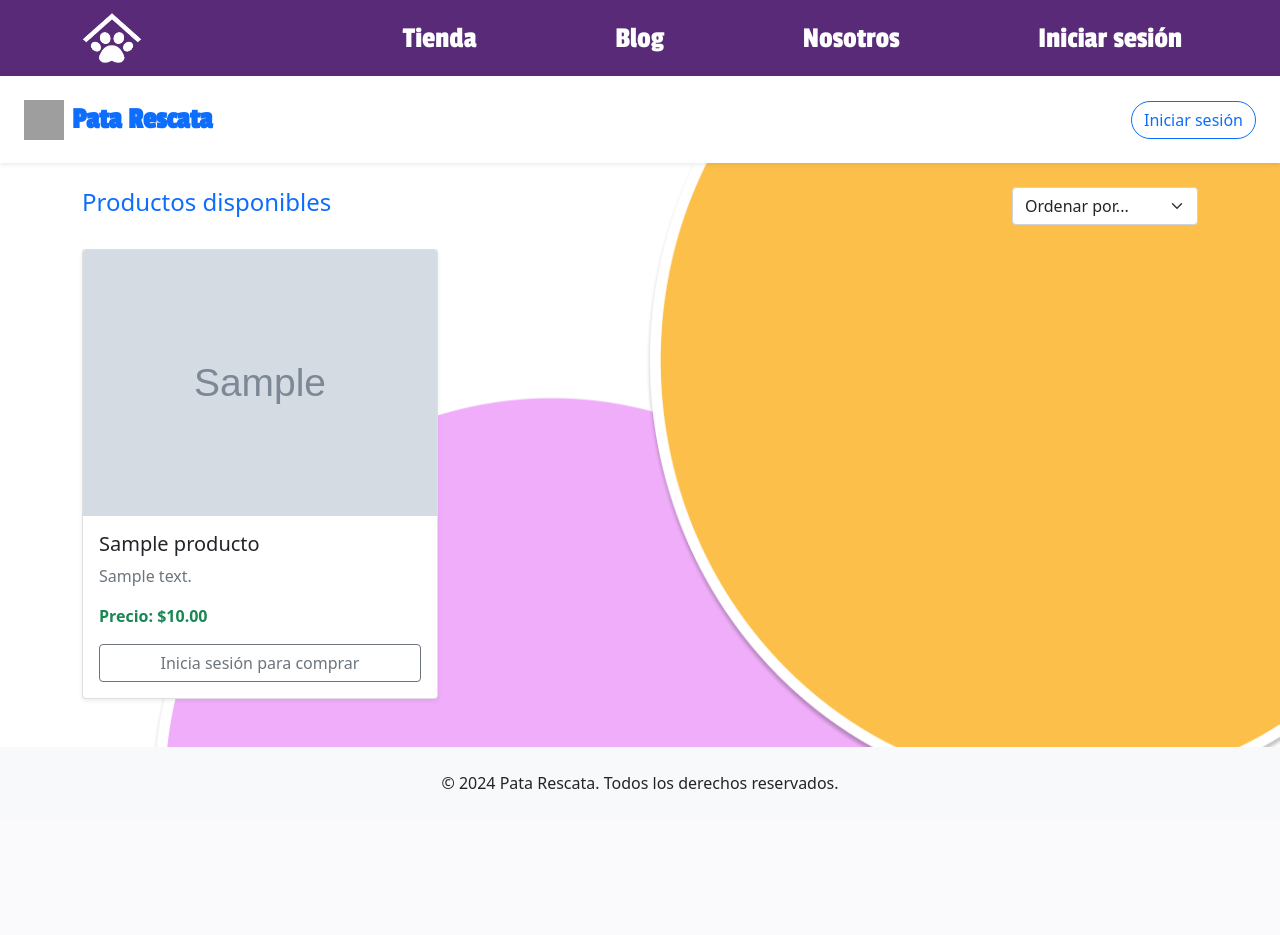
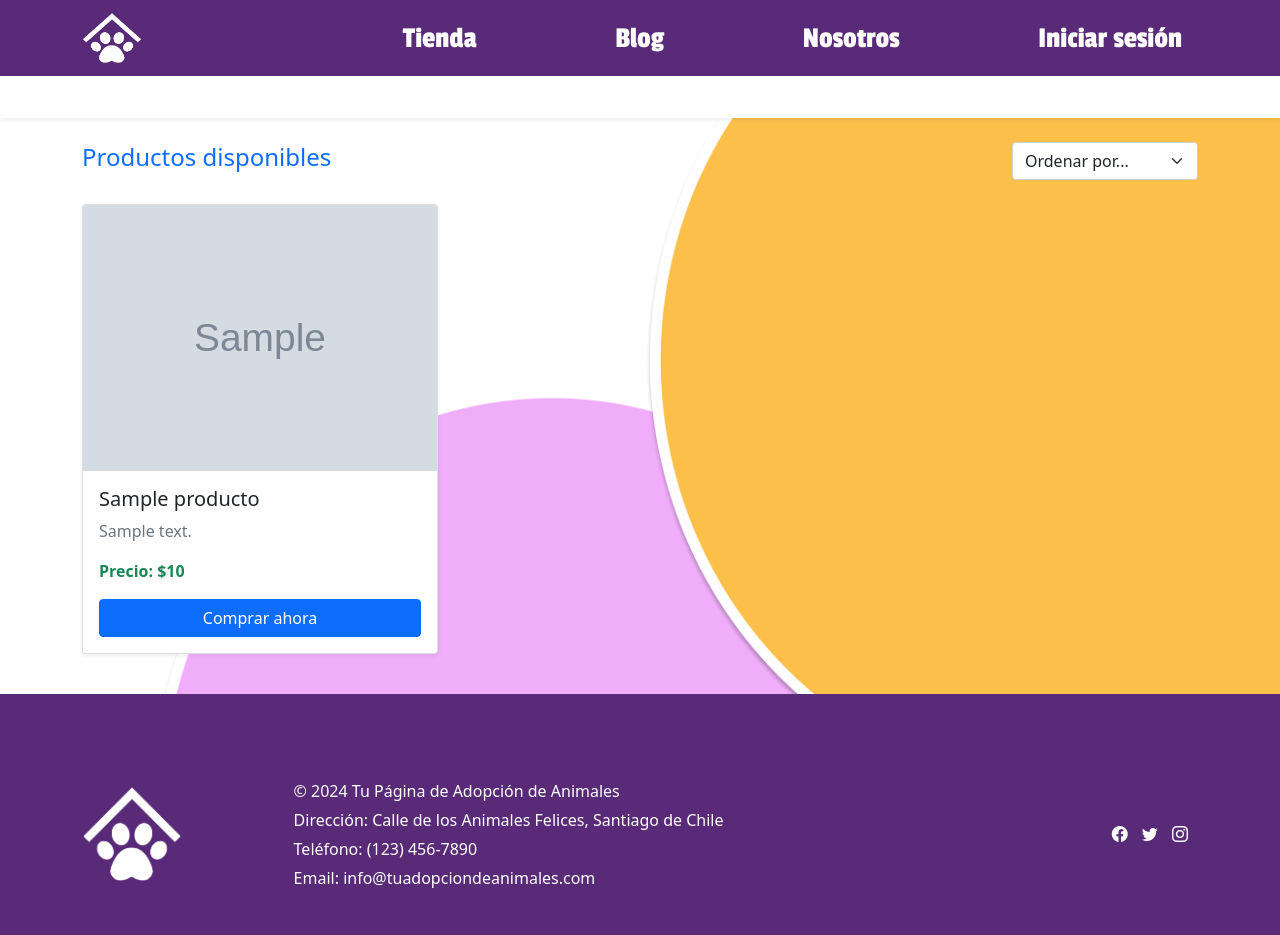
Before and after one commit to NashoWarner/PataRescata, a Django app: page /tienda/ in a window 1280 px wide. Before the commit the page ends 789 px from the top, so only its background shows below. Run offline with Django 4.2, Linux system fonts and the light colour scheme; tables that the repository leaves empty hold one stand-in row (values such as "Sample post"); grey boxes marked "Sample" are stand-in pictures; grey boxes are pictures that could not be loaded.

Commit message:
Tienda lista, tabla de productos, precios terminados

```diff
--- a/apppatarescata/models.py
+++ b/apppatarescata/models.py
@@ -101,6 +101,7 @@ class Producto(models.Model):
     descripcion = models.TextField()
     precio = models.DecimalField(max_digits=10, decimal_places=2)
     imagen = models.ImageField(upload_to='productos/')
+    enlace = models.URLField(max_length=500, blank=True, null=True)  # Campo para el enlace externo
 
     def __str__(self):
         return self.nombre
--- a/apppatarescata/views.py
+++ b/apppatarescata/views.py
@@ -11,6 +11,10 @@ from django.urls import reverse
 from django.contrib.sites.shortcuts import get_current_site
 from django.http import HttpResponse
 from .models import Producto
+from django.shortcuts import get_object_or_404
+from django.http import JsonResponse
+
+
 
 
 def faq(request):
@@ -315,6 +319,15 @@ def verificar_cuenta(request, token):
 
 
 def tienda(request):
-    # Recupera todos los productos de la base de datos
-    productos = Producto.objects.all()
-    return render(request, 'tienda.html', {'productos': productos})
+    # Recupera el valor seleccionado en el desplegable
+    ordenar_por = request.GET.get('ordenar_por', None)
+
+    # Aplica la lógica de ordenamiento
+    if ordenar_por == "precio_asc":
+        productos = Producto.objects.all().order_by('precio')
+    elif ordenar_por == "precio_desc":
+        productos = Producto.objects.all().order_by('-precio')
+    else:
+        productos = Producto.objects.all()
+
+    return render(request, 'tienda.html', {'productos': productos, 'ordenar_por': ordenar_por})
--- a/patarescata/settings.py
+++ b/patarescata/settings.py
@@ -24,6 +24,7 @@ INSTALLED_APPS = [
     'django.contrib.messages',
     'django.contrib.staticfiles',
     'apppatarescata',
+    'django.contrib.humanize',
 ]
 
 MIDDLEWARE = [
--- a/patarescata/urls.py
+++ b/patarescata/urls.py
@@ -1,5 +1,7 @@
 from django.contrib import admin
 from django.urls import path
+from apppatarescata import views
+
 from apppatarescata.views import (
     faq, home, blog, nosotros, preguntas_frecuentes, agregarMascota,
     buscar_animales, resultado_busqueda, registro_usuario, mi_login,
@@ -36,6 +38,7 @@ urlpatterns = [
     path('actualizar_perfil/', actualizar_perfil, name='actualizar_perfil'),
     path('eliminar-cuenta/', eliminar_cuenta, name='eliminar_cuenta'),
     path('verificar-cuenta/<str:token>/', verificar_cuenta, name='verificar-cuenta'),
+
 ]
 
 if settings.DEBUG:
--- a/templates/Tienda.html
+++ b/templates/Tienda.html
@@ -1,4 +1,5 @@
 {% load static %}
+{% load humanize %}
 <!DOCTYPE html>
 <html lang="es">
 <head>
@@ -20,18 +21,14 @@
   <div class="container-fluid py-3 px-4">
     <div class="d-flex justify-content-between align-items-center">
       <a href="/" class="navbar-brand d-flex align-items-center">
-        <img src="{% static 'img/logo.png' %}" alt="Pata Rescata Logo" width="40" height="40">
-        <span class="ms-2 fw-bold text-primary">Pata Rescata</span>
+        <!--<img src="{% static 'img/logo.png' %}" alt="Pata Rescata Logo" width="40" height="40">-->
+        <span class="ms-2 fw-bold text-primary"></span>
       </a>
       <div class="d-flex align-items-center">
         {% if user.is_authenticated %}
-          <a href="/carrito/" class="btn btn-outline-primary rounded-pill me-3">
-            <i class="bi bi-cart-fill"></i> Mi Carrito
-          </a>
           <span class="text-secondary me-3">Hola, {{ user.username }}</span>
-          <a href="/logout/" class="btn btn-danger rounded-pill">Cerrar sesión</a>
         {% else %}
-          <a href="/login/" class="btn btn-outline-primary rounded-pill">Iniciar sesión</a>
+          <!--<a href="/login/" class="btn btn-outline-primary rounded-pill">Iniciar sesión</a>-->
         {% endif %}
       </div>
     </div>
@@ -45,11 +42,13 @@
     <main class="col-md-12">
       <div class="d-flex justify-content-between align-items-center mb-4">
         <h4 class="text-primary">Productos disponibles</h4>
-        <select class="form-select w-auto">
-          <option selected>Ordenar por...</option>
-          <option value="1">Precio: Bajo a Alto</option>
-          <option value="2">Precio: Alto a Bajo</option>
-        </select>
+        <form method="get" id="ordenar-form">
+          <select name="ordenar_por" class="form-select w-auto" onchange="document.getElementById('ordenar-form').submit();">
+            <option value="" {% if not ordenar_por %}selected{% endif %}>Ordenar por...</option>
+            <option value="precio_asc" {% if ordenar_por == "precio_asc" %}selected{% endif %}>Precio: Bajo a Alto</option>
+            <option value="precio_desc" {% if ordenar_por == "precio_desc" %}selected{% endif %}>Precio: Alto a Bajo</option>
+          </select>
+        </form>
       </div>
 
       <div class="row g-4">
@@ -60,14 +59,11 @@
             <div class="card-body">
               <h5 class="card-title">{{ producto.nombre }}</h5>
               <p class="card-text text-muted">{{ producto.descripcion }}</p>
-              <p class="fw-bold text-success">Precio: ${{ producto.precio }}</p>
-              {% if user.is_authenticated %}
-                <form method="post" action="{% url 'agregar_carrito' producto.id %}">
-                  {% csrf_token %}
-                  <button type="submit" class="btn btn-primary w-100">Agregar al carrito</button>
-                </form>
+              <p class="fw-bold text-success">Precio: ${{ producto.precio|floatformat:0|intcomma }}</p>
+              {% if producto.enlace %}
+                <a href="{{ producto.enlace }}" target="_blank" class="btn btn-primary w-100">Comprar ahora</a>
               {% else %}
-                <a href="/login/" class="btn btn-outline-secondary w-100">Inicia sesión para comprar</a>
+                <p class="text-muted text-center">No disponible para compra</p>
               {% endif %}
             </div>
           </div>
@@ -78,10 +74,10 @@
   </div>
 </div>
 
-<footer class="bg-light py-4 mt-5">
-  <div class="container text-center">
-    <p class="mb-0">© 2024 Pata Rescata. Todos los derechos reservados.</p>
-  </div>
+<footer >
+  <nav>
+    {% include 'footer.html' %}
+  </nav>
 </footer>
 
 <script src="https://cdn.jsdelivr.net/npm/bootstrap@5.0.2/dist/js/bootstrap.bundle.min.js"></script>
--- a/templates/articulo1.html
+++ b/templates/articulo1.html
@@ -24,7 +24,7 @@
         <div class="container mx-auto d-block">
             <section>
                 <h1 class="title">Cómo Preparar a Tu Mascota para Viajar en Avión</h1>
-                <p class="writer">Escrito por: Constanza Bravo</p>
+                <p class="writer">Escrito por: Nicolás Herrera</p>
                 <p class="Cuerpo">¿Te gustaría llevar a tu mascota en tu próximo viaje en avión? Preparar a tu compañero para un vuelo seguro y cómodo es esencial. A continuación, te presentamos algunos consejos clave para garantizar que tu mascota viaje sin estrés ni complicaciones. Cuando planificas un viaje en avión con tu mascota, lo primero que debes hacer es revisar los requisitos específicos de la aerolínea. Cada compañía aérea puede tener reglas y regulaciones diferentes en cuanto al transporte de mascotas. Asegúrate de conocer estas políticas con anticipación para evitar sorpresas desagradables.</p>
                 <p class="Cuerpo">Una parte crucial de la preparación es la documentación. La mayoría de las aerolíneas requieren un certificado de salud emitido por un veterinario. Asegúrate de que tu mascota esté al día con sus vacunas y exámenes médicos. Además, investiga los requisitos de transporte, como el tipo de transportadora permitida y las dimensiones necesarias. Esto asegurará que tu mascota viaje de manera segura y cómoda. Durante el vuelo, es importante mantener la calma y tranquilizar a tu mascota. Puedes llevar objetos familiares como mantas o juguetes para brindarle comodidad. En algunos casos, se pueden administrar sedantes, pero esto debe ser discutido previamente con un veterinario.</p>
                 <p class="Cuerpo">Después del vuelo, asegúrate de darle a tu mascota el tiempo necesario para adaptarse a su nuevo entorno. Proporciona una rutina y un lugar seguro para que se sienta cómoda.</p>
--- a/templates/articulo2.html
+++ b/templates/articulo2.html
@@ -23,7 +23,7 @@
         <div class="container mx-auto d-block">
             <section>
                 <h1 class="title">"La Alimentación Adecuada para Tu Mascota: Claves para una Vida Saludabl</h1>
-                <p class="writer">Escrito por: Francisca Rojas</p>
+                <p class="writer">Escrito por: Ignacio Covarrubias</p>
                 <p class="Cuerpo">La nutrición es esencial para mantener a tu mascota sana y activa. Aquí, aprenderás las claves para elegir la alimentación adecuada y brindarle a tu compañero una vida saludable y feliz. Las mascotas tienen necesidades dietéticas únicas. La alimentación de tu mascota debe adaptarse a su edad, tamaño y nivel de actividad. Las mascotas jóvenes necesitan alimentos ricos en proteínas y grasas para su crecimiento, mientras que las mascotas mayores pueden necesitar una dieta más baja en calorías.</p>
                 <p class="Cuerpo">La comida seca y húmeda tiene sus ventajas y desventajas. La comida seca puede ayudar a mantener la salud bucal, mientras que la comida húmeda proporciona hidratación adicional. Es importante encontrar un equilibrio entre ambos tipos de alimentos. Lee las etiquetas de los alimentos para mascotas con atención. Asegúrate de que los ingredientes principales sean fuentes de proteína de alta calidad, como el pollo o el pavo. Evita los alimentos que contengan rellenos innecesarios y subproductos.</p>
                 <p class="Cuerpo">Mantén un horario regular de alimentación y controla la cantidad de comida que le das a tu mascota para evitar el sobrepeso. Consulta a tu veterinario para obtener recomendaciones específicas sobre la alimentación de tu mascota.</p>
--- a/templates/articulo3.html
+++ b/templates/articulo3.html
@@ -23,7 +23,7 @@
         <div class="container mx-auto d-block">
             <section>
                 <h1 class="title">Cómo Entrenar a Tu Perro para que Sea un Ciudadano Ejemplar</h1>
-                <p class="writer">Escrito por: Francisca Rojas</p>
+                <p class="writer">Escrito por: Diego Fuentes</p>
                 <p class="Cuerpo">¿Alguna vez has deseado que tu perro se comporte de manera ejemplar en la ciudad? En este artículo, Francisca Rojas te ofrece consejos prácticos sobre cómo entrenar a tu perro para que sea un ciudadano ejemplar. El adiestramiento es esencial para garantizar que tu perro se comporte adecuadamente en entornos urbanos. Comienza con comandos básicos como "sentado," "quieto" y "aquí." Refuerza estos comandos con recompensas y elogios cada vez que tu perro los obedezca.</p>
                 <p class="Cuerpo">El paseo con correa es una parte crucial del entrenamiento urbano. Enseña a tu perro a caminar sin jalar y a mantener la calma en presencia de otros perros y personas. Utiliza premios y refuerzo positivo para recompensar un buen comportamiento. La socialización es clave. Expone a tu perro a diversas situaciones, personas y lugares desde una edad temprana. Esto ayudará a reducir la ansiedad y el miedo en entornos urbanos.</p>
                 <p class="Cuerpo">Recuerda que la paciencia y la consistencia son esenciales en el entrenamiento de tu perro. Con dedicación y práctica regular, tu peludo amigo puede convertirse en un ciudadano ejemplar.</p>
--- a/templates/articulo5.html
+++ b/templates/articulo5.html
@@ -22,7 +22,7 @@
         <div class="container mx-auto d-block">
             <section>
                 <h1 class="title">Las Mascotas y el Medio Ambiente: Cómo Ser un Dueño Eco-Friendly</h1>
-                <p class="writer">Escrito por: Constanza Bravo</p>
+                <p class="writer">Escrito por: Nicolás Herrera</p>
                 <p class="Cuerpo">La tenencia responsable de mascotas no solo implica cuidar de nuestros amigos peludos, sino también ser conscientes del impacto ambiental que conlleva. En este artículo, Constanza Bravo te brinda consejos sobre cómo ser un dueño eco-friendly y reducir tu huella ecológica. Una de las formas más sencillas de ser más sostenible es mediante la elección de productos ecológicos para tus mascotas. Opta por alimentos y productos de cuidado que sean respetuosos con el medio ambiente y producidos de manera sostenible.</p>
                 <p class="Cuerpo">Reduce los desechos al comprar alimentos a granel y utilizar contenedores reutilizables para almacenarlos. Evita los productos desechables, como toallitas húmedas, y opta por opciones lavables y reutilizables. El reciclaje y la disposición adecuada de los desechos de tu mascota son fundamentales. Utiliza bolsas biodegradables para recoger las heces de tu perro y asegúrate de desecharlas correctamente. Además, considera la posibilidad de utilizar areneros ecológicos para gatos.</p>
                 <p class="Cuerpo">Finalmente, considera adoptar prácticas de movilidad sostenible al transportar a tu mascota, como caminar, andar en bicicleta o utilizar transporte público. Ser un dueño eco-friendly no solo beneficia al medio ambiente, sino que también proporciona un ejemplo a seguir para otros dueños de mascotas.</p>
```
Also changed, not shown: apppatarescata/admin.py (+26 -16 lines), apppatarescata/migrations/0005_producto_enlace.py (added), media/imagenes_mascotas/image.png (added).
